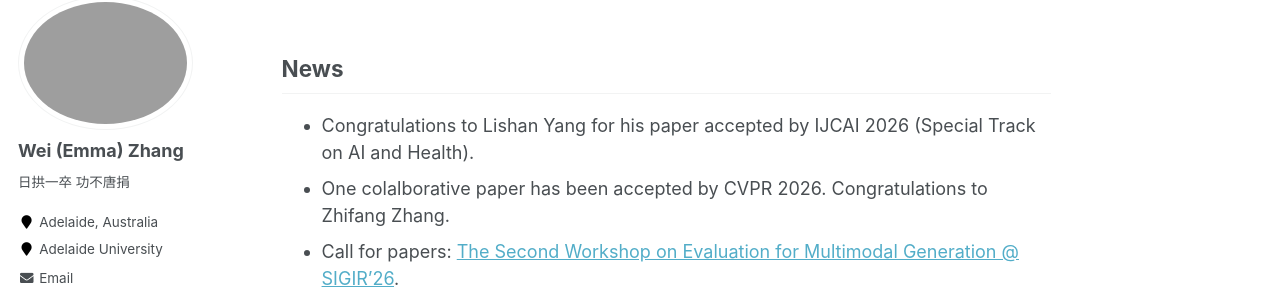
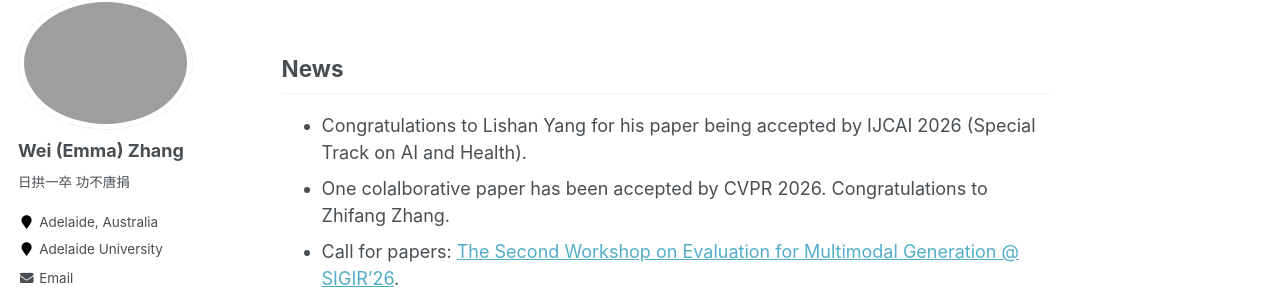
Before and after one commit to weiezhang/weiezhang.github.io, a Jekyll site: the page built from _pages/about.md, in a window 1280 px wide and 900 px high. Shown: the part 122-423 px from the top of the window. Built offline with Jekyll 4.4.1, drawn with Linux system fonts in a browser that asks for light colours; some web fonts are replaced.

Commit message:
Update about.md

```diff
--- a/_pages/about.md
+++ b/_pages/about.md
@@ -9,7 +9,7 @@ redirect_from:
 ---
 
 ## News
-* Congratulations to Lishan Yang for his paper accepted by IJCAI 2026 (Special Track on AI and Health).
+* Congratulations to Lishan Yang for his paper being accepted by IJCAI 2026 (Special Track on AI and Health).
 * One colalborative paper has been accepted by CVPR 2026. Congratulations to Zhifang Zhang.
 * Call for papers: [The Second Workshop on Evaluation for Multimodal Generation @ SIGIR'26](https://evalmg.github.io/).
 * Awarded 2025 Executive Dean's Staff Awards for Mid-Career Research Excellence.
```
